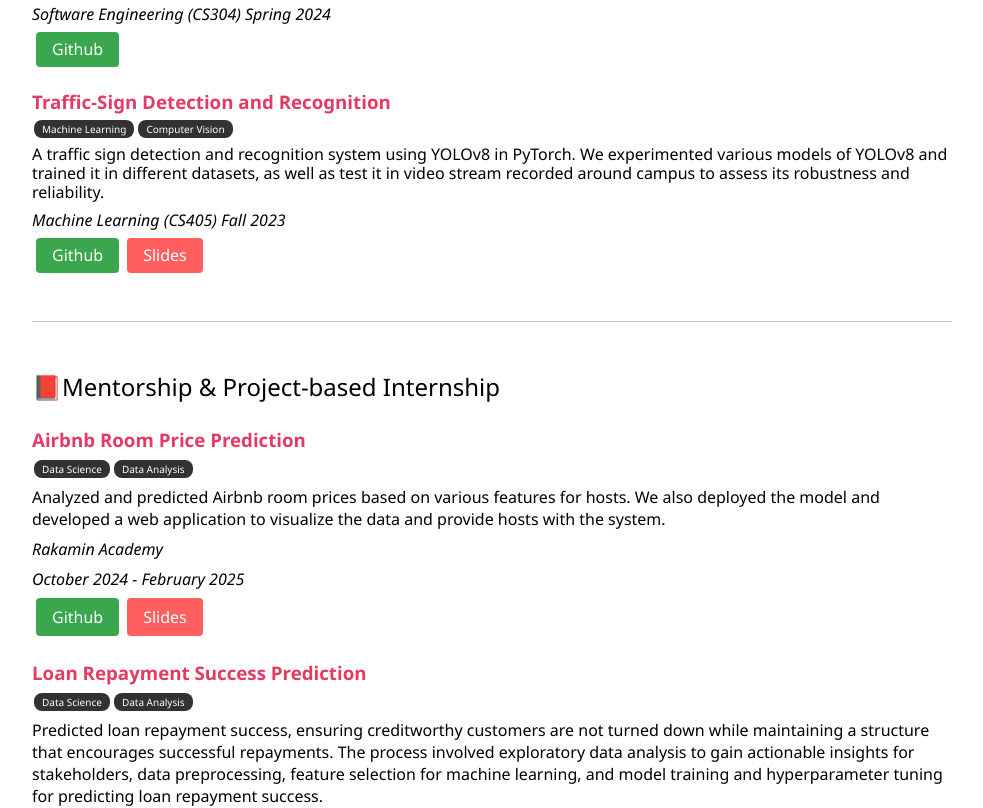
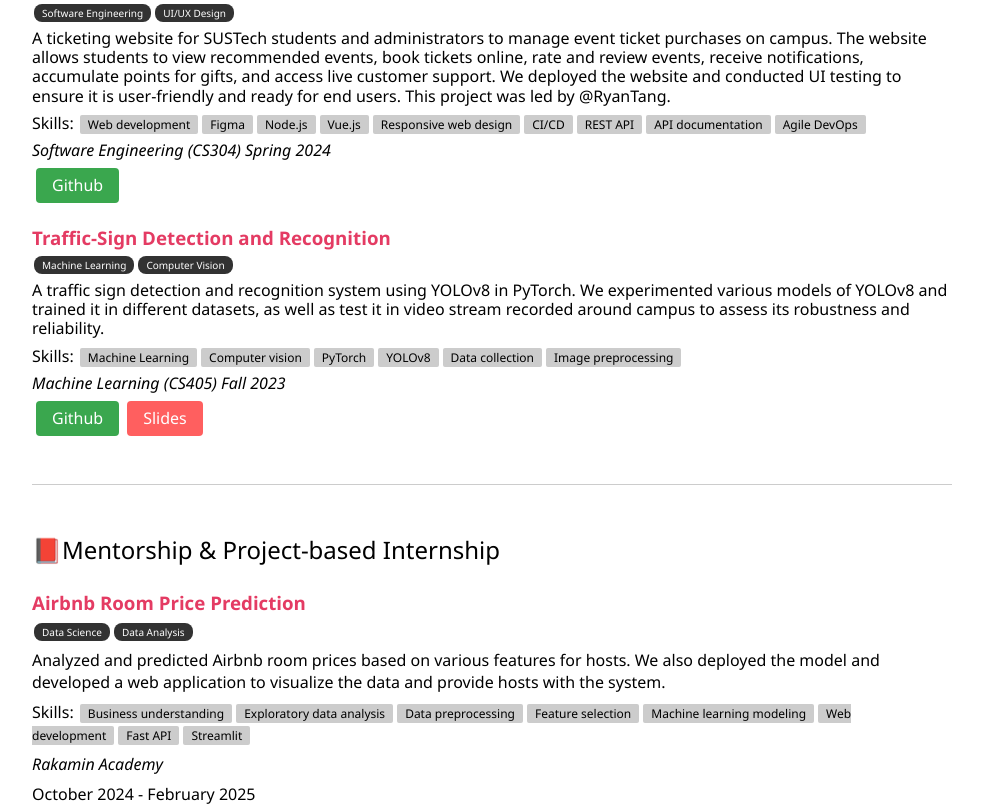
Before and after one commit to FiZufa/personal-website, a Nuxt app: page /portfolio in a window 1280 px wide. Shown: the part 1300-2108 px from the top of the page, without its empty margins (148-1131 px from the left). Built offline with nearby package versions, Linux system fonts and the light colour scheme.

Commit message:
display skills

```diff
--- a/components/PortoCourse.vue
+++ b/components/PortoCourse.vue
@@ -13,6 +13,11 @@
               </span>
             </div>
             <p>{{ project.description }}</p>
+            <p>Skills:
+              <span v-for="(skill, skillIndex) in project.skills" :key="skillIndex" class="skill">
+                {{ skill }}
+              </span>
+            </p>
             <p style="font-style: italic;">{{ project.course }}</p>
             <div class="buttons">
               <a
@@ -42,8 +47,13 @@
           </span>
         </div>
         <p>{{ project.description }}</p>
+        <p>Skills:
+          <span v-for="(skill, skillIndex) in project.skills" :key="skillIndex" class="skill">
+            {{ skill }}
+          </span>
+        </p>
         <p style="font-style: italic;">{{ project.course }}</p>
-        <p style="font-style: italic;">{{ project.period}}</p>
+        <p>{{ project.period}}</p>
         <div class="buttons">
           <a
             v-for="(link, linkName) in project.links"
@@ -123,6 +133,14 @@ h2 {
 
 }
 
+.skill {
+  background-color: #ccc;
+  border-radius: 2px;
+  padding: 1px 8px;
+  margin: 2px 2px;
+  font-size: 12px;
+}
+
 .button-link {
   padding: 8px 16px;
   text-decoration: none;
--- a/data/CourseProject.json
+++ b/data/CourseProject.json
@@ -2,7 +2,7 @@
     {
       "name": "Stackoverflow Data Analysis",
       "tags": ["Software Engineering", "Java", "Data Analysis"],
-      "description": "A web application that stores, analyzes, and visualizes Stack Overflow Q&A data related to Java programming, with the goal of understanding common questions, answers, and resolution activities. The analysis focuses on the most common Java topics, user engagement, exceptions and errors, and answer quality. Insights are visualized through a web application built with Spring Boot as the REST API service and Vue.js as the front-end framework. This is a group project collaborated with @SreynyTha",
+      "description": "A web application that stores, analyzes, and visualizes Stack Overflow Q&A data related to Java programming, with the goal of understanding common questions, answers, and resolution activities. The analysis focuses on the most common Java topics, user engagement, exceptions and errors, and answer quality. Insights are visualized through a web application built with Spring Boot as the REST API service and Vue.js as the front-end framework. This is a group project collaborated with @SreynyTha.",
       "skills": ["Java programming language", "Data analysis", "Data collection", "Data visualization", "Web development", "Spring Boot", "REST API", "Vue.js"],
       "course": "Computer System Design and Application (CS209) Fall 2024",
       "links": {
--- a/pages/cv/index.vue
+++ b/pages/cv/index.vue
@@ -74,6 +74,11 @@
             <div v-for="(certif, index) in data.certifications" :key="index" class="certif">
                 <a style="text-decoration: none;" :href="certif.link" target="_blank" rel="noopener noreferrer"><p class="bold">{{ certif.name }}</p></a>
                 <p>{{ certif.when }}</p>
+                <p>Skills:
+                    <span v-for="(skill, skillIndex) in certif.skills" :key="skillIndex">
+                      {{ skill }},
+                    </span>
+                  </p>
             </div>
         </div>
 
@@ -150,6 +155,14 @@ html, body {
     color: #c32f52;
 }
 
+.skill {
+    background-color: #ccc;
+    border-radius: 2px;
+    padding: 1px 8px;
+    margin: 2px 2px;
+    font-size: 12px;
+  }
+
 @media screen and (max-width: 1024px) {
     .cv-body {
         margin: 0 3%;
```
